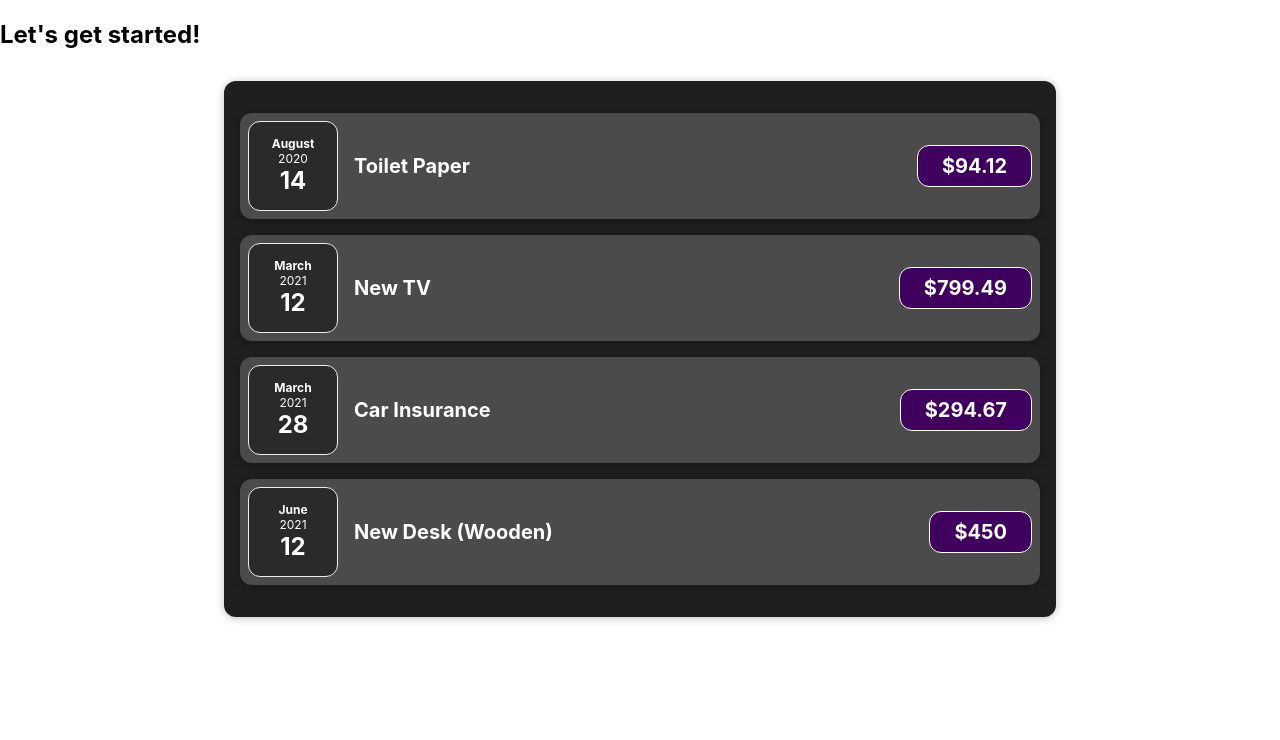
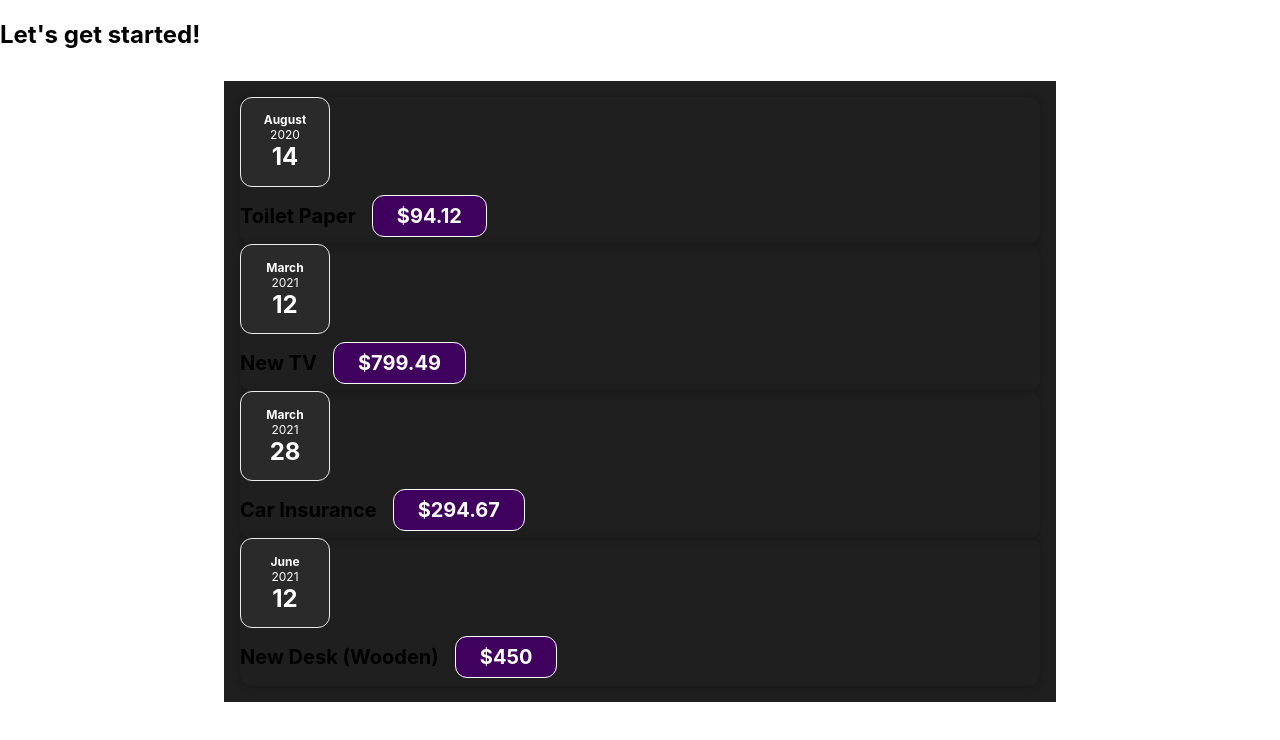
Before and after one commit to alex-avitia/react-practice-and-exercises, a React (Create React App) app: page / in a window 1280 px wide. Shown: the top 740 px of the page. Built offline with nearby package versions, Linux system fonts and the light colour scheme.

Commit message:
adding a card component for the expense items, currently the items are showing again but need adjustment

```diff
--- /dev/null
+++ b/src/components/Card.css
@@ -0,0 +1,4 @@
+.card {
+    border-radius: 12px;
+    box-shadow: 0 1px 8px rgba(0, 0, 0, 0.25);
+}
--- a/src/components/Card.js
+++ b/src/components/Card.js
@@ -0,0 +1,9 @@
+import './Card.css';
+
+function card (props) {
+    return <div className="card">{props.children}</div>;
+}
+
+export default card;
+
+//meant to be a reusable component
--- a/src/components/ExpenseItem.css
+++ b/src/components/ExpenseItem.css
@@ -2,10 +2,8 @@
     display: flex;
     justify-content: space-between;
     align-items: center;
-    box-shadow: 0 2px 8px rgba(0, 0, 0, 0.25);
     padding: 0.5rem;
     margin: 1rem 0;
-    border-radius: 12px;
     background-color: #4b4b4b;
 }
 
--- a/src/components/ExpenseItem.js
+++ b/src/components/ExpenseItem.js
@@ -1,16 +1,19 @@
 import ExpenseDate from './ExpenseDate';
+import Card from './Card';
 import './ExpenseItem.css';
 
 function ExpenseItem (props) {
 
+    //you cannot use custom components as wrappers around other parts of content i.e. Card
+
     return (
-        <div className="expense-item">
+        <Card className="expense-item">
         <ExpenseDate date={props.date} />
             <div className="expense-item__description">
                 <h2>{props.title}</h2>
                 <div className="expense-item__price">${props.amount}</div>
             </div>
-        </div>
+        </Card>
     );
 }
 
--- a/src/components/Expenses.css
+++ b/src/components/Expenses.css
@@ -4,6 +4,4 @@
     margin: 2rem auto;
     width: 50rem;
     max-width: 95%;
-    border-radius: 12px;
-    box-shadow: 0 1px 8px rgba(0, 0, 0, 0.25);
 }
```
